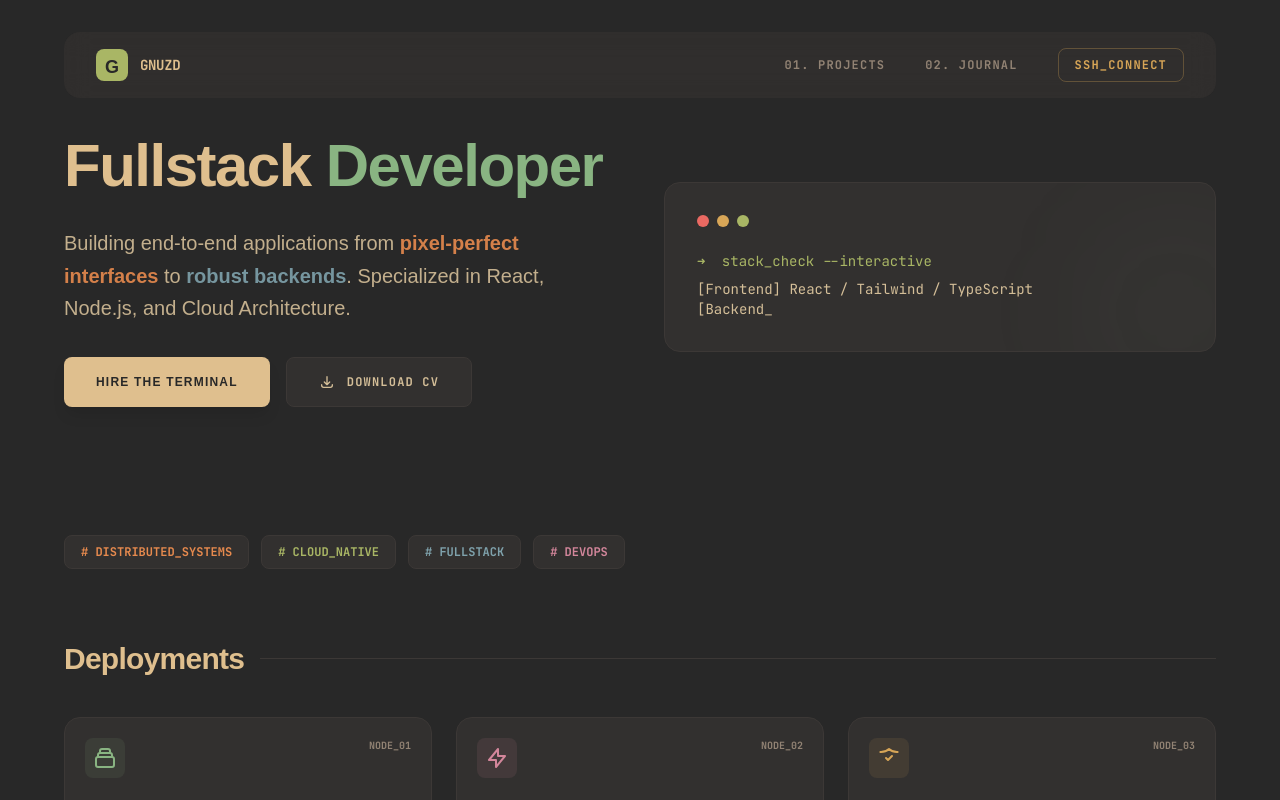
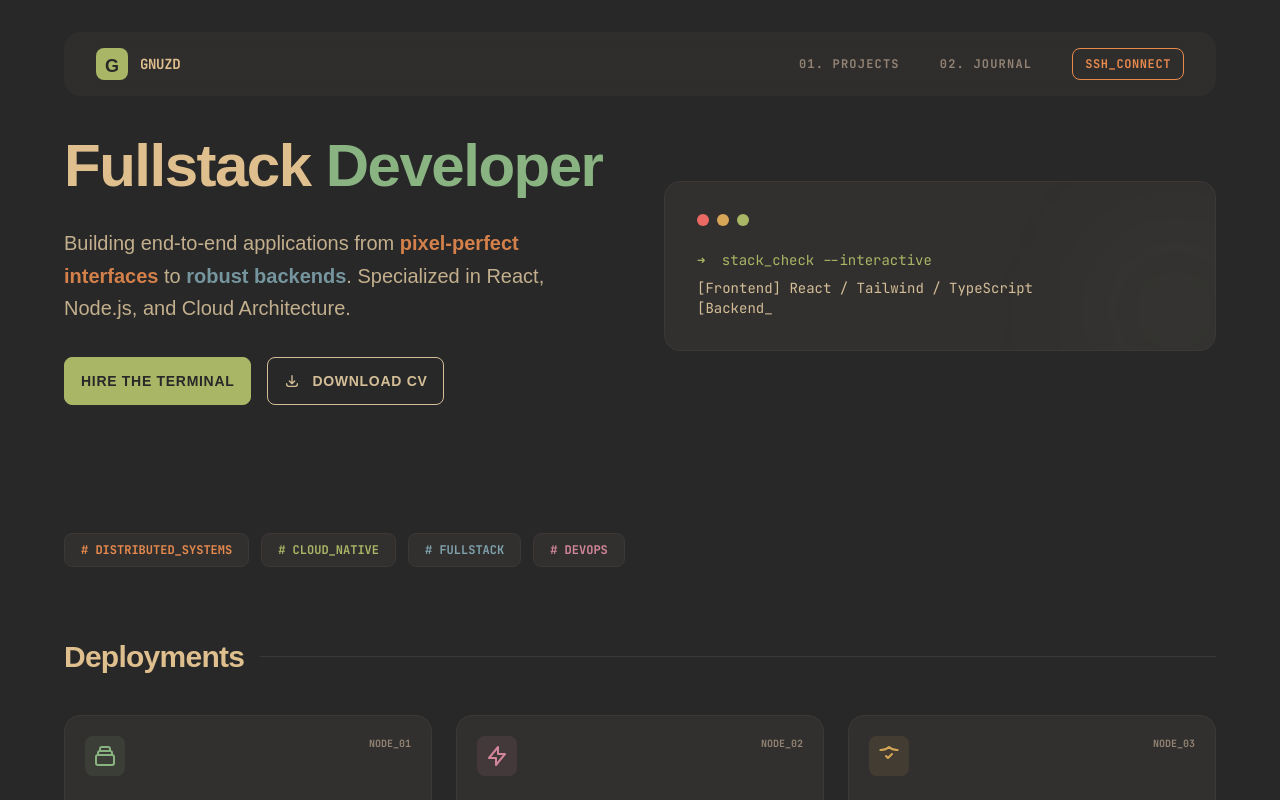
Before and after one commit to gnuzd/portfolio, a SvelteKit app: page / in a window 1280 px wide. Built offline with nearby package versions, Linux system fonts and the light colour scheme.

Commit message:
feat: refactor styles

```diff
--- a/src/app.html
+++ b/src/app.html
@@ -1,5 +1,5 @@
 <!doctype html>
-<html lang="en" data-theme="gruvbox">
+<html lang="en">
 	<head>
 		<meta charset="utf-8" />
 		<meta name="viewport" content="width=device-width, initial-scale=1" />
--- a/src/routes/layout.css
+++ b/src/lib/assets/styles/app.css
@@ -1,5 +1,6 @@
 @import 'tailwindcss';
 @import './theme.css';
+@import './button.css';
 
 @theme {
 	--font-display: 'Public Sans', sans-serif;
@@ -40,10 +41,6 @@ body {
 
 .no-scrollbar::-webkit-scrollbar {
 	display: none;
-}
-.no-scrollbar {
-	-ms-overflow-style: none;
-	scrollbar-width: none;
 }
 
 /* Custom Scrollbar for Main */
--- /dev/null
+++ b/src/lib/assets/styles/theme.css
@@ -0,0 +1,40 @@
+:root,
+:root:has(input.theme-controller[value='gruvbox']:checked),
+[data-theme='gruvbox'] {
+	--color-base-100: #282828;
+	--color-base-200: #32302f;
+	--color-base-300: #3c3836;
+
+	--color-base-content-100: #dfbf8e;
+	--color-base-content-200: #d4be98;
+
+	--color-gray: #928374;
+	--color-red: #ea6962;
+	--color-orange: #e78a4e;
+	--color-yellow: #d8a657;
+	--color-green: #a9b665;
+	--color-aqua: #89b482;
+	--color-blue: #7fa2ac;
+	--color-purple: #d3869b;
+
+  --radius-field: 0.25rem;
+}
+
+:root:has(input.theme-controller[value='cappuccino']:checked),
+[data-theme='cappuccino'] {
+	--color-base-100: #3d2b1f;
+	--color-base-200: #4a3526;
+	--color-base-300: #573f2d;
+
+	--color-base-content-100: #f4ebd0;
+	--color-base-content-200: #d6ad8d;
+
+	--color-gray: #a68a78;
+	--color-red: #c1666b;
+	--color-orange: #d4833b;
+	--color-yellow: #e0b084;
+	--color-green: #a3ad8a;
+	--color-aqua: #8ba88e;
+	--color-blue: #8096a8;
+	--color-purple: #9c84a1;
+}
--- /dev/null
+++ b/src/lib/components/Button.svelte
@@ -0,0 +1,55 @@
+<script lang="ts">
+	import type { Snippet } from 'svelte';
+
+	interface Props {
+		href?: string;
+		variant?: 'primary' | 'secondary' | 'accent' | 'ghost' | 'navbar' | 'brutalist';
+		outline?: boolean;
+		size?: 'sm' | 'md' | 'lg';
+		class?: string;
+		children?: Snippet;
+		icon?: Snippet;
+		[key: string]: any;
+	}
+
+	let {
+		href,
+		variant = 'primary',
+		outline = false,
+		size = 'md',
+		class: className = '',
+		children,
+		icon,
+		...rest
+	}: Props = $props();
+
+	const combinedClasses = $derived(
+		['btn', `btn-${variant}`, outline ? 'btn-outline' : '', `btn-${size}`, className]
+			.filter(Boolean)
+			.join(' ')
+	);
+</script>
+
+{#if href}
+	<a {href} class={combinedClasses} {...rest}>
+		{#if icon}
+			<div class="mr-3">
+				{@render icon()}
+			</div>
+		{/if}
+		{#if children}
+			{@render children()}
+		{/if}
+	</a>
+{:else}
+	<button class={combinedClasses} {...rest}>
+		{#if icon}
+			<div class="mr-3">
+				{@render icon()}
+			</div>
+		{/if}
+		{#if children}
+			{@render children()}
+		{/if}
+	</button>
+{/if}
--- a/src/lib/components/Navbar.svelte
+++ b/src/lib/components/Navbar.svelte
@@ -1,5 +1,6 @@
 <script lang="ts">
 	import { config } from '$lib/config';
+	import Button from '$lib/components/Button.svelte';
 </script>
 
 <!-- DESKTOP TOP NAV (Hidden on Mobile) -->
@@ -22,12 +23,7 @@
 		>
 			<a href="#projects" class="transition-colors hover:text-base-content-100">01. Projects</a>
 			<a href="#journal" class="transition-colors hover:text-base-content-100">02. Journal</a>
-			<a
-				href="mailto:dev@email.com"
-				class="rounded-lg border border-yellow/30 px-4 py-2 text-yellow transition-all hover:bg-yellow hover:text-base-100"
-			>
-				SSH_CONNECT
-			</a>
+			<Button href="mailto:dev@email.com" variant="accent" size="sm" outline>SSH_CONNECT</Button>
 		</div>
 	</div>
 </nav>
--- a/src/routes/+layout.svelte
+++ b/src/routes/+layout.svelte
@@ -1,5 +1,5 @@
 <script lang="ts">
-	import './layout.css';
+  import '$lib/assets/styles/app.css';
 	import favicon from '$lib/assets/favicon.svg';
 	import Navbar from '$lib/components/Navbar.svelte';
 	import Footer from '$lib/components/Footer.svelte';
--- a/src/routes/_components/HeroSection.svelte
+++ b/src/routes/_components/HeroSection.svelte
@@ -1,5 +1,6 @@
 <script lang="ts">
 	import TerminalGraphic from '$lib/components/TerminalGraphic.svelte';
+	import Button from '$lib/components/Button.svelte';
 </script>
 
 <section class="mb-16 md:mb-32">
@@ -20,15 +21,10 @@
 				and Cloud Architecture.
 			</p>
 			<div class="flex flex-col gap-4 sm:flex-row">
-				<a
-					href="mailto:dev@email.com"
-					class="flex items-center justify-center rounded-xl bg-base-content-100 px-8 py-4 text-xs font-bold tracking-widest text-base-100 uppercase shadow-lg transition-all active:opacity-80 md:rounded-lg md:hover:bg-aqua"
-				>
-					Hire the Terminal
-				</a>
-				<button
-					class="flex items-center justify-center gap-3 rounded-xl border border-base-300 bg-base-200 px-8 py-4 font-mono text-xs font-bold tracking-widest text-base-content-200 uppercase transition-colors hover:text-base-content-100 md:rounded-lg"
-				>
+
+				<Button href="mailto:dev@email.com">Hire the Terminal</Button>
+				<Button outline variant="ghost">
+					{#snippet icon()}
 						<svg class="h-4 w-4" fill="none" stroke="currentColor" viewBox="0 0 24 24"
 							><path
 								stroke-linecap="round"
@@ -37,8 +33,9 @@
 								d="M4 16v1a3 3 0 003 3h10a3 3 0 003-3v-1m-4-4l-4 4m0 0l-4-4m4 4V4"
 							/></svg
 						>
+					{/snippet}
 					Download CV
-				</button>
+				</Button>
 			</div>
 		</div>
 
--- a/src/routes/theme.css
+++ /dev/null
@@ -1,19 +0,0 @@
-:root,
-:root:has(input.theme-controller[value='gruvbox']:checked),
-[data-theme='gruvbox'] {
-	--color-base-100: #282828;
-	--color-base-200: #32302f;
-	--color-base-300: #3c3836;
-
-	--color-base-content-100: #dfbf8e;
-	--color-base-content-200: #d4be98;
-
-	--color-gray: #928374;
-	--color-red: #ea6962;
-	--color-orange: #e78a4e;
-	--color-yellow: #d8a657;
-	--color-green: #a9b665;
-	--color-aqua: #89b482;
-	--color-blue: #7fa2ac;
-	--color-purple: #d3869b;
-}
```
Also changed, not shown: .tw-patch/tw-class-list.json, src/lib/assets/styles/button.css (added), src/routes/+page.svelte (line endings or trailing spaces). Lines whose indentation alone changed are shown as unchanged.
